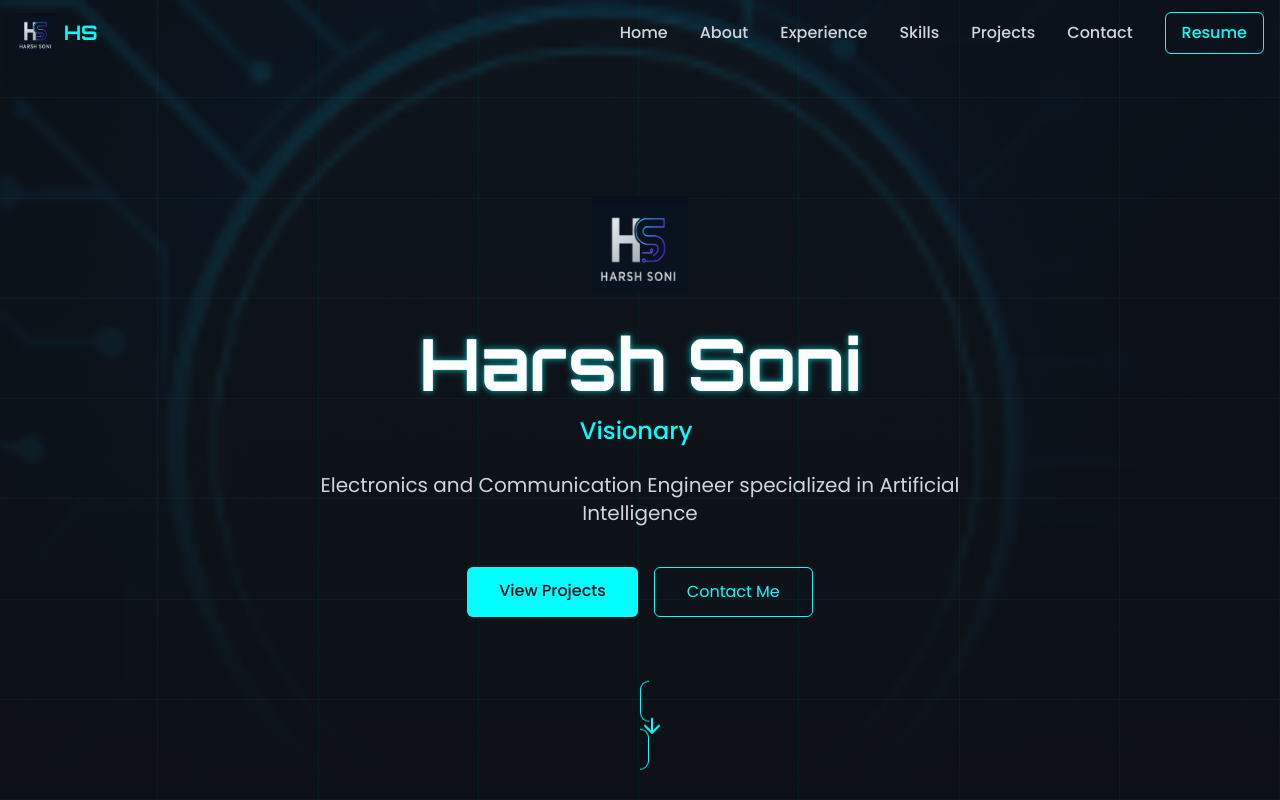
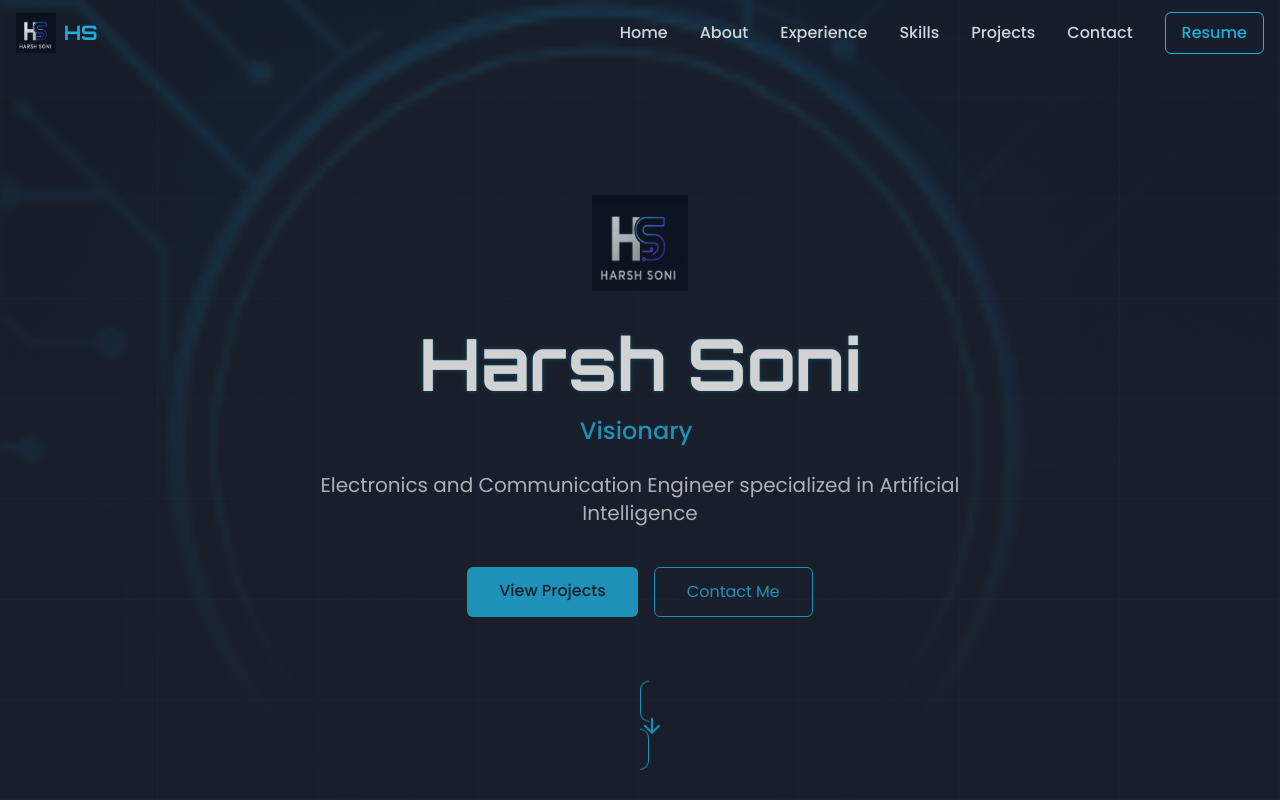
Before and after one commit to soniiharsh/harsh-sonic-nexus-forge, a React (Vite) app: page / in a window 1280 px wide. Shown: the top 800 px of the page. Built offline with nearby package versions, Linux system fonts and the light colour scheme.

Commit message:
Refactor: Improve website theme
Change the website's color scheme to a more professional look.

```diff
--- a/src/components/Contact.tsx
+++ b/src/components/Contact.tsx
@@ -6,23 +6,23 @@ import ContactForm from './ContactForm';
 const Contact = () => {
   return (
     <section id="contact" className="py-20 bg-tech-dark relative overflow-hidden">
-      {/* Background graphics */}
-      <div className="absolute top-0 right-0 w-96 h-96 bg-tech-cyan/5 rounded-full blur-3xl -translate-y-1/2 translate-x-1/2 pointer-events-none animate-pulse"></div>
-      <div className="absolute bottom-0 left-0 w-96 h-96 bg-tech-purple/5 rounded-full blur-3xl translate-y-1/2 -translate-x-1/2 pointer-events-none animate-pulse"></div>
+      {/* Background graphics - more subtle */}
+      <div className="absolute top-0 right-0 w-96 h-96 bg-tech-cyan/3 rounded-full blur-3xl -translate-y-1/2 translate-x-1/2 pointer-events-none"></div>
+      <div className="absolute bottom-0 left-0 w-96 h-96 bg-tech-purple/3 rounded-full blur-3xl translate-y-1/2 -translate-x-1/2 pointer-events-none"></div>
 
       <div className="container mx-auto px-4 relative z-10">
-        <h2 className="text-3xl md:text-4xl font-orbitron font-bold mb-12 text-center text-tech-cyan text-glow">
+        <h2 className="text-3xl md:text-4xl font-orbitron font-bold mb-12 text-center text-tech-cyan">
           Get In Touch
         </h2>
 
         <div className="grid grid-cols-1 lg:grid-cols-5 gap-8">
           {/* Contact Info */}
-          <div className="lg:col-span-2 order-2 lg:order-1 animate-float">
+          <div className="lg:col-span-2 order-2 lg:order-1">
             <ContactInfo />
           </div>
 
           {/* Contact Form */}
-          <div className="lg:col-span-3 order-1 lg:order-2 animate-float">
+          <div className="lg:col-span-3 order-1 lg:order-2">
             <ContactForm />
           </div>
         </div>
--- a/src/components/ContactForm.tsx
+++ b/src/components/ContactForm.tsx
@@ -50,7 +50,7 @@ const ContactForm = () => {
   };
 
   return (
-    <div className="p-6 rounded-lg border border-gray-700 bg-tech-dark/50">
+    <div className="p-6 rounded-lg border border-gray-700 bg-card shadow-md transition-all duration-300 hover:shadow-lg">
       <h3 className="text-xl font-orbitron font-semibold mb-6 text-white">
         Send Me a Message
       </h3>
@@ -67,7 +67,7 @@ const ContactForm = () => {
               name="name"
               value={formData.name}
               onChange={handleChange}
-              className="w-full px-4 py-2 rounded-md bg-gray-800/50 border border-gray-700 text-white focus:outline-none focus:border-tech-cyan focus:ring-1 focus:ring-tech-cyan/50 transition-colors"
+              className="w-full px-4 py-2 rounded-md bg-tech-dark border border-gray-700 text-white focus:outline-none focus:border-tech-cyan focus:ring-1 focus:ring-tech-cyan/30 transition-colors"
               required
             />
           </div>
@@ -82,7 +82,7 @@ const ContactForm = () => {
               name="email"
               value={formData.email}
               onChange={handleChange}
-              className="w-full px-4 py-2 rounded-md bg-gray-800/50 border border-gray-700 text-white focus:outline-none focus:border-tech-cyan focus:ring-1 focus:ring-tech-cyan/50 transition-colors"
+              className="w-full px-4 py-2 rounded-md bg-tech-dark border border-gray-700 text-white focus:outline-none focus:border-tech-cyan focus:ring-1 focus:ring-tech-cyan/30 transition-colors"
               required
             />
           </div>
@@ -98,7 +98,7 @@ const ContactForm = () => {
             name="subject"
             value={formData.subject}
             onChange={handleChange}
-            className="w-full px-4 py-2 rounded-md bg-gray-800/50 border border-gray-700 text-white focus:outline-none focus:border-tech-cyan focus:ring-1 focus:ring-tech-cyan/50 transition-colors"
+            className="w-full px-4 py-2 rounded-md bg-tech-dark border border-gray-700 text-white focus:outline-none focus:border-tech-cyan focus:ring-1 focus:ring-tech-cyan/30 transition-colors"
             required
           />
         </div>
@@ -113,7 +113,7 @@ const ContactForm = () => {
             rows={5}
             value={formData.message}
             onChange={handleChange}
-            className="w-full px-4 py-2 rounded-md bg-gray-800/50 border border-gray-700 text-white focus:outline-none focus:border-tech-cyan focus:ring-1 focus:ring-tech-cyan/50 transition-colors resize-none"
+            className="w-full px-4 py-2 rounded-md bg-tech-dark border border-gray-700 text-white focus:outline-none focus:border-tech-cyan focus:ring-1 focus:ring-tech-cyan/30 transition-colors resize-none"
             required
           ></textarea>
         </div>
@@ -121,7 +121,7 @@ const ContactForm = () => {
         <div className="text-right">
           <button
             type="submit"
-            className="px-6 py-3 rounded-md bg-tech-cyan text-tech-dark font-medium hover:bg-tech-cyan/90 transition-colors disabled:opacity-70 disabled:cursor-not-allowed flex items-center justify-center"
+            className="px-6 py-3 rounded-md bg-tech-cyan text-tech-dark font-medium hover:opacity-90 transition-opacity flex items-center justify-center"
             disabled={isSubmitting}
           >
             {isSubmitting ? (
--- a/src/components/ContactInfo.tsx
+++ b/src/components/ContactInfo.tsx
@@ -4,7 +4,7 @@ import { Mail, Phone, Github, Linkedin, Download } from 'lucide-react';
 
 const ContactInfo = () => {
   return (
-    <div className="p-6 rounded-lg border border-gray-700 bg-tech-dark/50 h-full">
+    <div className="p-6 rounded-lg border border-gray-700 bg-card shadow-md h-full transition-all duration-300 hover:shadow-lg">
       <h3 className="text-xl font-orbitron font-semibold mb-6 text-white">
         Contact Information
       </h3>
@@ -66,7 +66,7 @@ const ContactInfo = () => {
           href="https://drive.google.com/file/d/1rSQ1HdSExmvDHYwPntrk-YcKTE3k1eSn/view?usp=drive_link"
           target="_blank"
           rel="noopener noreferrer"
-          className="inline-flex items-center px-6 py-3 rounded-md border border-tech-cyan text-tech-cyan hover:bg-tech-cyan/10 transition-colors"
+          className="inline-flex items-center px-6 py-3 rounded-md bg-tech-cyan text-tech-dark font-medium hover:opacity-90 transition-opacity"
         >
           <Download size={18} className="mr-2" />
           Download Resume
--- a/src/index.css
+++ b/src/index.css
@@ -5,25 +5,25 @@
 
 @layer base {
   :root {
-    --background: 222 47% 7%;
+    --background: 222 47% 11%;
     --foreground: 210 40% 98%;
 
-    --card: 222 47% 10%;
+    --card: 222 47% 13%;
     --card-foreground: 210 40% 98%;
 
-    --popover: 222 47% 10%;
+    --popover: 222 47% 13%;
     --popover-foreground: 210 40% 98%;
 
-    --primary: 180 100% 50%;
-    --primary-foreground: 222 47% 10%;
+    --primary: 199 89% 48%;
+    --primary-foreground: 222 47% 11%;
 
-    --secondary: 146 100% 50%;
-    --secondary-foreground: 222 47% 10%;
+    --secondary: 199 84% 57%;
+    --secondary-foreground: 222 47% 11%;
 
     --muted: 217.2 32.6% 17.5%;
     --muted-foreground: 215 20.2% 65.1%;
 
-    --accent: 270 70% 53%;
+    --accent: 260 30% 54%;
     --accent-foreground: 210 40% 98%;
 
     --destructive: 0 62.8% 30.6%;
@@ -35,14 +35,14 @@
 
     --radius: 0.5rem;
 
-    --sidebar-background: 222 47% 10%;
+    --sidebar-background: 222 47% 13%;
     --sidebar-foreground: 210 40% 98%;
-    --sidebar-primary: 180 100% 50%;
-    --sidebar-primary-foreground: 222 47% 10%;
+    --sidebar-primary: 199 89% 48%;
+    --sidebar-primary-foreground: 222 47% 11%;
     --sidebar-accent: 240 3.7% 15.9%;
     --sidebar-accent-foreground: 210 40% 98%;
     --sidebar-border: 240 3.7% 15.9%;
-    --sidebar-ring: 180 100% 50%;
+    --sidebar-ring: 199 89% 48%;
   }
 }
 
@@ -66,20 +66,20 @@
 
 @layer utilities {
   .text-glow {
-    text-shadow: 0 0 5px rgba(0, 255, 255, 0.5),
-                0 0 10px rgba(0, 255, 255, 0.3);
+    text-shadow: 0 0 3px rgba(30, 174, 219, 0.3),
+                0 0 6px rgba(30, 174, 219, 0.2);
   }
 
   .neon-border {
-    @apply border border-tech-cyan shadow-[0_0_5px_rgba(0,255,255,0.5),0_0_10px_rgba(0,255,255,0.3)];
+    @apply border border-tech-cyan shadow-[0_0_3px_rgba(30,174,219,0.3),0_0_6px_rgba(30,174,219,0.2)];
   }
 
   .neon-border-green {
-    @apply border border-tech-green shadow-[0_0_5px_rgba(0,255,135,0.5),0_0_10px_rgba(0,255,135,0.3)];
+    @apply border border-tech-green shadow-[0_0_3px_rgba(51,195,240,0.3),0_0_6px_rgba(51,195,240,0.2)];
   }
 
   .neon-border-purple {
-    @apply border border-tech-purple shadow-[0_0_5px_rgba(138,43,226,0.5),0_0_10px_rgba(138,43,226,0.3)];
+    @apply border border-tech-purple shadow-[0_0_3px_rgba(126,105,171,0.3),0_0_6px_rgba(126,105,171,0.2)];
   }
 
   .circuit-background {
@@ -87,6 +87,7 @@
     background-size: cover;
     background-position: center;
     background-repeat: no-repeat;
+    opacity: 0.8;
   }
 
   .glass-effect {
--- a/tailwind.config.ts
+++ b/tailwind.config.ts
@@ -63,12 +63,12 @@ export default {
           border: "hsl(var(--sidebar-border))",
           ring: "hsl(var(--sidebar-ring))",
         },
-        // Custom colors for Harsh Soni's portfolio
+        // Professional color palette for Harsh Soni's portfolio
         tech: {
-          dark: "#0D1117",
-          cyan: "#00FFFF",
-          green: "#00FF87",
-          purple: "#8A2BE2",
+          dark: "#1A1F2C", // Dark navy blue
+          cyan: "#1EAEDB", // Professional blue
+          green: "#33C3F0", // Sky blue
+          purple: "#7E69AB", // Muted purple
         },
       },
       borderRadius: {
@@ -92,15 +92,15 @@ export default {
         },
         float: {
           '0%, 100%': { transform: 'translateY(0)' },
-          '50%': { transform: 'translateY(-10px)' },
+          '50%': { transform: 'translateY(-5px)' }, // Reduced animation
         },
         pulse: {
           '0%, 100%': { opacity: '1' },
-          '50%': { opacity: '0.5' },
+          '50%': { opacity: '0.8' }, // More subtle pulse
         },
         glow: {
-          '0%, 100%': { boxShadow: '0 0 5px rgba(0, 255, 255, 0.5)' },
-          '50%': { boxShadow: '0 0 20px rgba(0, 255, 255, 0.8)' },
+          '0%, 100%': { boxShadow: '0 0 3px rgba(30, 174, 219, 0.3)' },
+          '50%': { boxShadow: '0 0 8px rgba(30, 174, 219, 0.5)' }, // More subtle glow
         },
         "circuit-flow": {
           '0%': { strokeDashoffset: '1000' },
@@ -110,9 +110,9 @@ export default {
       animation: {
         "accordion-down": "accordion-down 0.2s ease-out",
         "accordion-up": "accordion-up 0.2s ease-out",
-        "float": "float 3s ease-in-out infinite",
-        "pulse": "pulse 2s ease-in-out infinite",
-        "glow": "glow 2s ease-in-out infinite",
+        "float": "float 4s ease-in-out infinite", // Slower animation
+        "pulse": "pulse 3s ease-in-out infinite", // Slower pulse
+        "glow": "glow 3s ease-in-out infinite", // Slower glow
         "circuit-flow": "circuit-flow 10s linear infinite",
       },
     },
```
